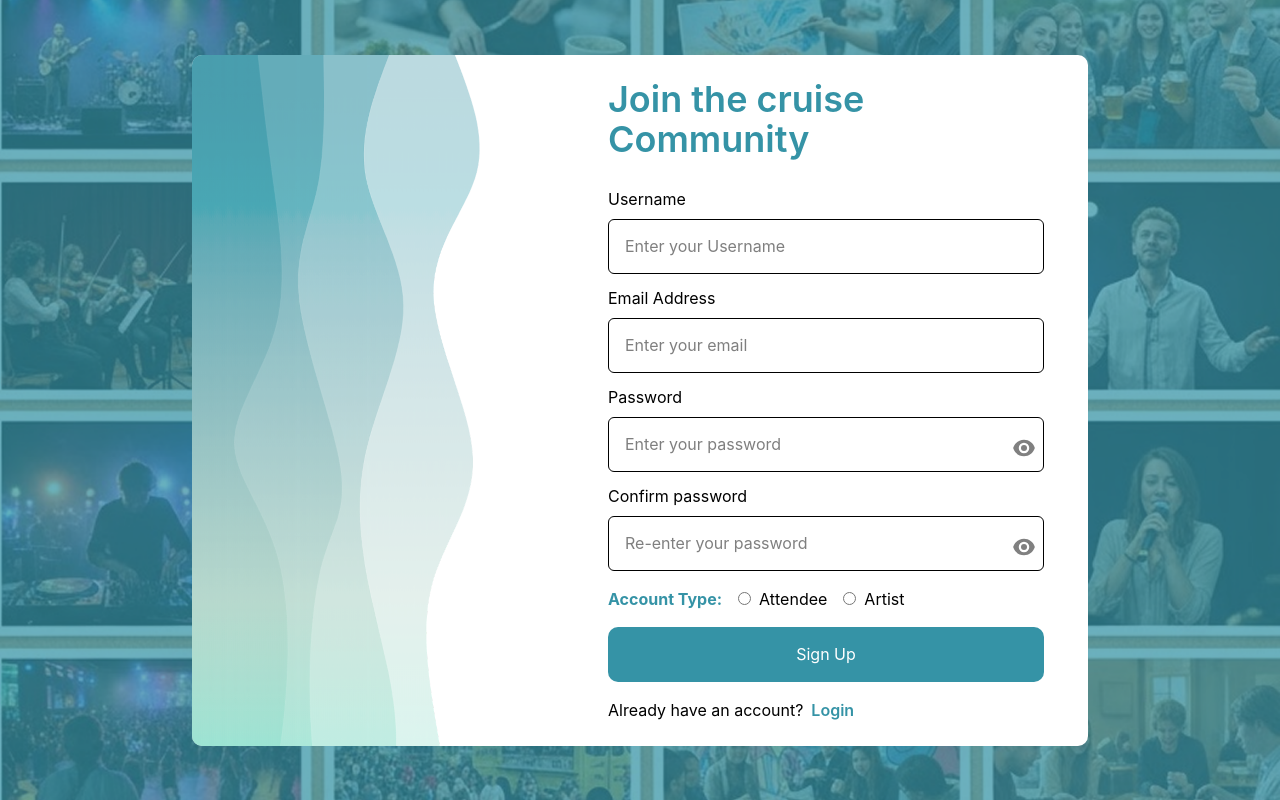
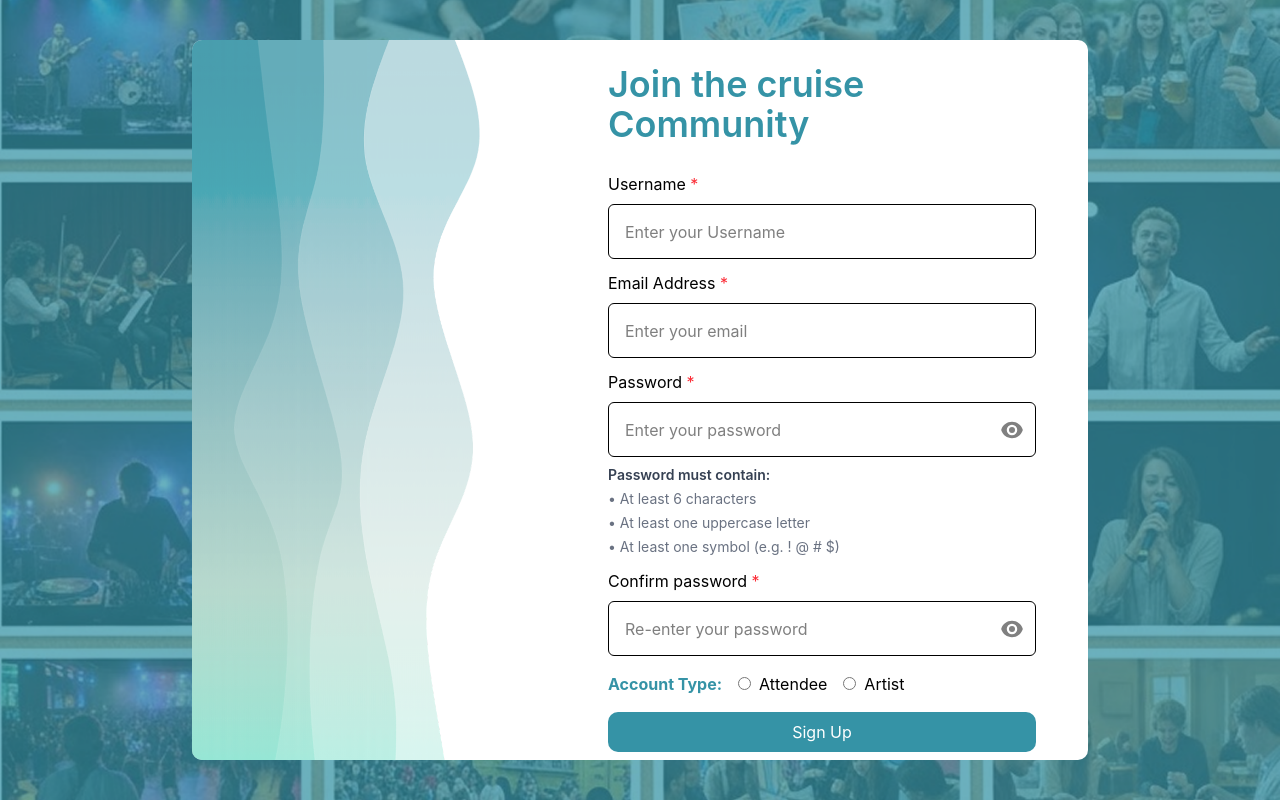
Before and after one commit to ShUBhAmJoS0/Cruise, a React (Vite) app in the folder Frontend/: page /signup in a window 1280 px wide. Built offline with nearby package versions, Linux system fonts and the light colour scheme; no server answers.

Commit message:
fixed authentication validation

```diff
--- a/Frontend/src/pages/Signup.jsx
+++ b/Frontend/src/pages/Signup.jsx
@@ -1,4 +1,5 @@
 import { useState, } from "react";
+import { useForm, Controller } from "react-hook-form";
 import api from "../api/axios";
 import { Link, useNavigate } from "react-router-dom";
 import { auth, isMockMode, mockCreateUserWithEmailAndPassword, mockUpdateProfile } from "../firebase.js";
@@ -18,6 +19,28 @@ export default function Signup() {
   const [User, setUserr] = useState("");
   const [showpassword, setShowpassword] = useState(false);
   const { setRole, setUser, setDbuser } = useAuth();
+
+  const {
+    control,
+    handleSubmit,
+    formState: { errors },
+  } = useForm({
+    mode: "onBlur",
+    defaultValues: {
+      email: "",
+      password: "",
+      confirmPassword: "",
+    },
+  });
+
+  const hasMinLength = password.length >= 6;
+  const hasUppercase = /[A-Z]/.test(password);
+  const hasSymbol = /[^A-Za-z0-9]/.test(password);
+
+  const onSignupSubmit = () => {
+    signupUser();
+  };
+
   const signupUser = async () => {
     if (!name || !email || !password || !retype) {
       toast.error("All fields are required");
@@ -87,54 +110,121 @@ export default function Signup() {
       className="flex items-center justify-center min-h-screen bg-center bg-no-repeat bg-cover px-4 sm:px-6"
       style={{ backgroundImage: "url('/images/Loginbackground.png')" }}
     >
-      <div className="relative bg-white overflow-hidden rounded-[10px] w-full max-w-4xl px-8 py-4 md:py-2 md:px-3  flex flex-col md:flex-row ">
+      <div className="relative bg-white overflow-hidden rounded-[10px] w-full max-w-4xl px-8 py-4 md:py-2 md:px-3 flex flex-col md:flex-row max-h-[90vh]">
         <img
           className="absolute top-0 left-0 w-32 sm:w-52 md:w-72 pointer-events-none"
           src="/images/Invertedboard.png"
           alt="Decor"
         />
 
-        <div className="flex flex-col w-full md:w-1/2 ml-auto relative mr-8">
+        <div className="flex flex-col w-full md:w-1/2 ml-auto relative mr-8 overflow-y-auto pr-2">
 
           <h1 className="text-3xl sm:text-4xl font-semibold mt-4 mb-5 text-[#3593A6]">
             Join the cruise Community
           </h1>
 
           <div className="flex flex-col">
-            <label className="text-black mt-2 mb-2">Username</label>
+            <label className="text-black mt-2 mb-2">
+              Username <span className="text-red-500">*</span>
+            </label>
+            <Controller
+              name="username"
+              control={control}
+              rules={{
+                required: "Username is required",
+              }}
+              render={({ field }) => (
                 <input
                   type="text"
                   className="w-full max-w-lg h-[55px] border border-black rounded-md p-4"
                   value={name}
-              onChange={(e) => setName(e.target.value)}
+                  onChange={(e) => {
+                    field.onChange(e);
+                    setName(e.target.value);
+                  }}
                   placeholder="Enter your Username"
+                  required
                 />
+              )}
+            />
+            {errors.username && (
+              <p className="text-red-500 text-sm mt-1">
+                {errors.username.message}
+              </p>
+            )}
           </div>
 
 
           <div className="flex flex-col mt-3">
-            <label className="text-black mb-2">Email Address</label>
+            <label className="text-black mb-2">
+              Email Address <span className="text-red-500">*</span>
+            </label>
+            <Controller
+              name="email"
+              control={control}
+              rules={{
+                required: "Email is required",
+                pattern: {
+                  value: /^[^\s@]+@[^\s@]+\.[^\s@]+$/,
+                  message: "Please enter a valid email address",
+                },
+              }}
+              render={({ field }) => (
                 <input
                   type="email"
                   className="w-full max-w-lg h-[55px] border border-black rounded-md p-4"
                   value={email}
-              onChange={(e) => setEmail(e.target.value)}
+                  onChange={(e) => {
+                    field.onChange(e);
+                    setEmail(e.target.value);
+                  }}
                   placeholder="Enter your email"
+                  required
                 />
+              )}
+            />
+            {errors.email && (
+              <p className="text-red-500 text-sm mt-1">
+                {errors.email.message}
+              </p>
+            )}
           </div>
 
 
-          <div className="flex flex-col mt-3 relative ">
-            <label className="text-black mb-2">Password</label>
+          <div className="flex flex-col mt-3">
+            <label className="text-black mb-2">
+              Password <span className="text-red-500">*</span>
+            </label>
+            <div className="relative">
+              <Controller
+                name="password"
+                control={control}
+                rules={{
+                  required: "Password is required",
+                  minLength: {
+                    value: 6,
+                    message: "Password must be at least 6 characters",
+                  },
+                }}
+                render={({ field }) => (
                   <input
                     type={showpassword ? "text" : "password"}
-              className="w-full max-w-lg h-[55px] border border-black rounded-md p-4 "
+                    className="w-full max-w-lg h-[55px] border border-black rounded-md p-4 pr-10"
                     value={password}
-              onChange={(e) => setPassword(e.target.value)}
+                    onChange={(e) => {
+                      field.onChange(e);
+                      setPassword(e.target.value);
+                    }}
                     placeholder="Enter your password"
-
+                    required
                   />
-            <button type="button" className="absolute right-2 bottom-3" onClick={() => setShowpassword(!showpassword)}>
+                )}
+              />
+              <button
+                type="button"
+                className="absolute right-3 top-1/2 -translate-y-1/2"
+                onClick={() => setShowpassword(!showpassword)}
+              >
                 {!showpassword ? <svg xmlns="http://www.w3.org/2000/svg" viewBox="0 0 24 24" fill="grey" className="size-6">
                   <path d="M12 15a3 3 0 1 0 0-6 3 3 0 0 0 0 6Z" />
                   <path fillRule="evenodd" d="M1.323 11.447C2.811 6.976 7.028 3.75 12.001 3.75c4.97 0 9.185 3.223 10.675 7.69.12.362.12.752 0 1.113-1.487 4.471-5.705 7.697-10.677 7.697-4.97 0-9.186-3.223-10.675-7.69a1.762 1.762 0 0 1 0-1.113ZM17.25 12a5.25 5.25 0 1 1-10.5 0 5.25 5.25 0 0 1 10.5 0Z" clipRule="evenodd" />
@@ -148,17 +238,60 @@ export default function Signup() {
 
               </button>
             </div>
+            {errors.password && (
+              <p className="text-red-500 text-sm mt-1">
+                {errors.password.message}
+              </p>
+            )}
 
-          <div className="flex flex-col mt-3 relative">
-            <label className="text-black mb-2">Confirm password</label>
+            <div className="mt-2 text-sm">
+              <p className="font-semibold text-gray-700">Password must contain:</p>
+              <ul className="mt-1 space-y-1">
+                <li className={hasMinLength ? "text-green-600" : "text-gray-500"}>
+                  {hasMinLength ? "✓" : "•"} At least 6 characters
+                </li>
+                <li className={hasUppercase ? "text-green-600" : "text-gray-500"}>
+                  {hasUppercase ? "✓" : "•"} At least one uppercase letter
+                </li>
+                <li className={hasSymbol ? "text-green-600" : "text-gray-500"}>
+                  {hasSymbol ? "✓" : "•"} At least one symbol (e.g. ! @ # $)
+                </li>
+              </ul>
+            </div>
+          </div>
+
+          <div className="flex flex-col mt-3">
+            <label className="text-black mb-2">
+              Confirm password <span className="text-red-500">*</span>
+            </label>
+            <div className="relative">
+              <Controller
+                name="confirmPassword"
+                control={control}
+                rules={{
+                  required: "Please confirm your password",
+                  validate: (value) =>
+                    value === password || "Passwords do not match",
+                }}
+                render={({ field }) => (
                   <input
                     type={showpassword ? "text" : "password"}
-              className="w-full max-w-lg h-[55px] border border-black rounded-md p-4"
+                    className="w-full max-w-lg h-[55px] border border-black rounded-md p-4 pr-10"
                     value={retype}
-              onChange={(e) => setRetype(e.target.value)}
+                    onChange={(e) => {
+                      field.onChange(e);
+                      setRetype(e.target.value);
+                    }}
                     placeholder="Re-enter your password"
+                    required
                   />
-            <button type="button" className="absolute right-2 bottom-3" onClick={() => setShowpassword(!showpassword)}>
+                )}
+              />
+              <button
+                type="button"
+                className="absolute right-3 top-1/2 -translate-y-1/2"
+                onClick={() => setShowpassword(!showpassword)}
+              >
                 {!showpassword ? <svg xmlns="http://www.w3.org/2000/svg" viewBox="0 0 24 24" fill="grey" className="size-6">
                   <path d="M12 15a3 3 0 1 0 0-6 3 3 0 0 0 0 6Z" />
                   <path fillRule="evenodd" d="M1.323 11.447C2.811 6.976 7.028 3.75 12.001 3.75c4.97 0 9.185 3.223 10.675 7.69.12.362.12.752 0 1.113-1.487 4.471-5.705 7.697-10.677 7.697-4.97 0-9.186-3.223-10.675-7.69a1.762 1.762 0 0 1 0-1.113ZM17.25 12a5.25 5.25 0 1 1-10.5 0 5.25 5.25 0 0 1 10.5 0Z" clipRule="evenodd" />
@@ -171,6 +304,12 @@ export default function Signup() {
                 }
 
               </button>
+            </div>
+            {errors.confirmPassword && (
+              <p className="text-red-500 text-sm mt-1">
+                {errors.confirmPassword.message}
+              </p>
+            )}
           </div>
 
           {password && retype && password !== retype && (
@@ -208,8 +347,8 @@ export default function Signup() {
 
 
           <button
-            onClick={signupUser}
-            className="w-full max-w-lg h-[55px] rounded-[10px] bg-[#3593A6] text-white mt-4 flex items-center justify-center"
+          onClick={handleSubmit(onSignupSubmit)}
+          className="w-full max-w-lg h-10 rounded-[10px] bg-[#3593A6] p-2 text-white mt-4 flex items-center justify-center transition duration-200 hover:bg-[#2b7c8d] hover:shadow-lg hover:scale-[1.02]"
           >
             Sign Up
           </button>
```
Also changed, not shown: Frontend/src/pages/Login.jsx (+76 -16 lines). Lines whose indentation alone changed are shown as unchanged.
